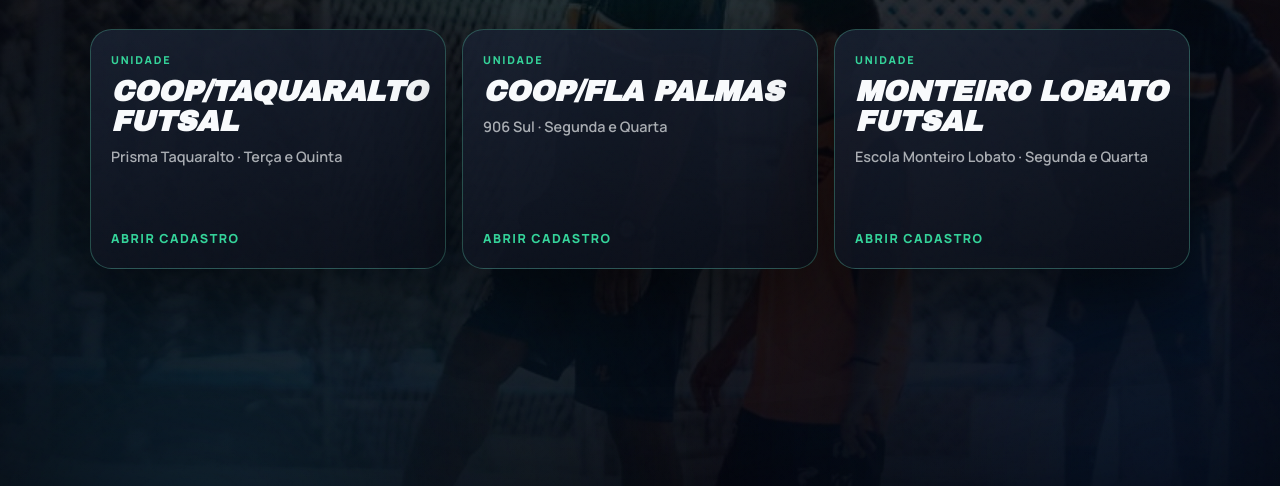
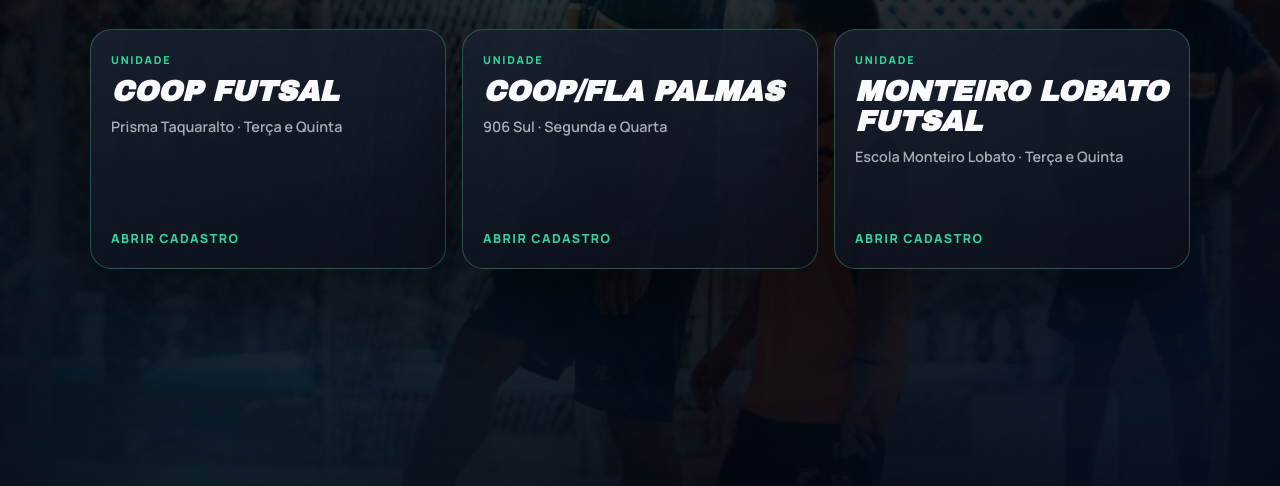
Before and after one commit to marcosvrca/ndf-futsal, a plain HTML site: page index.html in a window 1280 px wide. Shown: the part 314-800 px from the top of the page. Drawn offline with Linux system fonts and the light colour scheme.

Commit message:
Ajusta Monteiro Lobato e o nome da unidade COOP.
Define Terça e Quinta e parcela única de R$ 1.550 na Monteiro Lobato, e renomeia COOP/Taquaralto para COOP Futsal.

Co-authored-by: Cursor <cursoragent@cursor.com>

```diff
--- a/config.js
+++ b/config.js
@@ -22,7 +22,7 @@ window.NDF_CONFIG = {
   // URL da implantação do Apps Script (termina com /exec)
   GOOGLE_SCRIPT_URL: "https://script.google.com/macros/s/AKfycbzC7UYY24Q6Bjm-y5nrBw7BnzvSuRytuoi46MNKRf60Q1pAjRBJYx5m8TOYooMBlFvaHw/exec",
 
-  // Pacote anual (parcelado) + opção mensal avulsa — padrão (COOP/Taquaralto e COOP/Fla Palmas).
+  // Pacote anual (parcelado) + opção mensal avulsa — padrão (COOP e COOP/Fla Palmas).
   // Unidade com `planos` próprio sobrescreve esta lista (ex.: Monteiro Lobato).
   PLANOS: [
     { id: "1x", label: "Parcela Única de R$ 2.160,00", parcelas: 1, valorParcela: 2160, valorTotal: 2160, tipo: "anual" },
@@ -40,7 +40,7 @@ window.NDF_CONFIG = {
     { id: "mensal", label: "Parcela de R$ 260,00", parcelas: 1, valorParcela: 260, valorTotal: 260, tipo: "mensal" },
   ],
 
-  // Fallback global (COOP/Taquaralto e COOP/Fla Palmas). "#" = ainda sem link.
+  // Fallback global (COOP e COOP/Fla Palmas). "#" = ainda sem link.
   PAYMENT_LINKS: {
     "1x": "#",
     "2x": "#",
@@ -66,13 +66,13 @@ window.NDF_CONFIG = {
     // id da URL: ?unidade=coop (aliases "copp", "copy" e "taquaralto" no script)
     coop: {
       id: "coop",
-      nome: "COOP/Taquaralto Futsal",
-      aba: "COOP/Taquaralto Futsal",
+      nome: "COOP Futsal",
+      aba: "COOP Futsal",
       slogan: "Formando atletas com disciplina e alegria",
       local: "Prisma Taquaralto",
       diasLabel: "Terça e Quinta",
       /**
-       * Links Mercado Pago — COOP/Taquaralto (5 links).
+       * Links Mercado Pago — COOP Futsal (5 links).
        * Substitua cada COLE_AQUI_... pela URL real. Placeholders mantêm o botão oculto.
        */
       paymentLinks: {
@@ -160,10 +160,10 @@ window.NDF_CONFIG = {
       aba: "Monteiro Lobato Futsal",
       slogan: "Esporte e educação no mesmo ritmo",
       local: "Escola Monteiro Lobato",
-      diasLabel: "Segunda e Quarta",
-      // Formas permitidas: à vista / 12x (total R$ 1.680) e 5x / 8x / 10x; mensal avulso R$ 195
+      diasLabel: "Terça e Quinta",
+      // Formas permitidas: à vista R$ 1.550 / 12x e 5x / 8x / 10x; mensal avulso R$ 195
       planos: [
-        { id: "1x", label: "Parcela Única de R$ 1.680,00", parcelas: 1, valorParcela: 1680, valorTotal: 1680, tipo: "anual" },
+        { id: "1x", label: "Parcela Única de R$ 1.550,00", parcelas: 1, valorParcela: 1550, valorTotal: 1550, tipo: "anual" },
         { id: "5x", label: "5 Parcelas de R$ 320,00", parcelas: 5, valorParcela: 320, valorTotal: 1600, tipo: "anual" },
         { id: "8x", label: "8 Parcelas de R$ 200,00", parcelas: 8, valorParcela: 200, valorTotal: 1600, tipo: "anual" },
         { id: "10x", label: "10 Parcelas de R$ 160,00", parcelas: 10, valorParcela: 160, valorTotal: 1600, tipo: "anual" },
@@ -178,7 +178,7 @@ window.NDF_CONFIG = {
        * Chaves = id do plano em `planos` acima.
        */
       paymentLinks: {
-        "1x": "COLE_AQUI_LINK_AVISTA", // à vista R$ 1.680
+        "1x": "COLE_AQUI_LINK_AVISTA", // à vista R$ 1.550
         "5x": "COLE_AQUI_LINK_5X", // 5× R$ 320
         "8x": "COLE_AQUI_LINK_8X", // 8× R$ 200
         "10x": "COLE_AQUI_LINK_10X", // 10× R$ 160
@@ -190,24 +190,24 @@ window.NDF_CONFIG = {
       },
       horarios: [
         {
-          id: "ml-segqua-1730-2019-2017",
-          dias: "Segunda e Quarta",
+          id: "ml-t3-1730-2019-2017",
+          dias: "Terça e Quinta",
           horario: "17:30 às 18:30",
           turma: "Nascidos 2019, 2018 e 2017",
           local: "Escola Monteiro Lobato",
           label: "17:30 às 18:30 — Nascidos 2019, 2018 e 2017",
         },
         {
-          id: "ml-segqua-1830-2016-2014",
-          dias: "Segunda e Quarta",
+          id: "ml-t3-1830-2016-2014",
+          dias: "Terça e Quinta",
           horario: "18:30 às 19:30",
           turma: "Nascidos 2016, 2015 e 2014",
           local: "Escola Monteiro Lobato",
           label: "18:30 às 19:30 — Nascidos 2016, 2015 e 2014",
         },
         {
-          id: "ml-segqua-1930-2013-2011",
-          dias: "Segunda e Quarta",
+          id: "ml-t3-1930-2013-2011",
+          dias: "Terça e Quinta",
           horario: "19:30 às 20:30",
           turma: "Nascidos 2013, 2012 e 2011",
           local: "Escola Monteiro Lobato",
--- a/index.html
+++ b/index.html
@@ -50,7 +50,7 @@
     <section class="home__grid" aria-label="Unidades">
       <a class="unit-card reveal" data-delay="0" href="./cadastro?unidade=coop">
         <p class="unit-card__tag">Unidade</p>
-        <h2 class="unit-card__name">COOP/Taquaralto Futsal</h2>
+        <h2 class="unit-card__name">COOP Futsal</h2>
         <p class="unit-card__meta">Prisma Taquaralto · Terça e Quinta</p>
         <span class="unit-card__cta">Abrir cadastro</span>
       </a>
@@ -65,13 +65,13 @@
       <a class="unit-card reveal" data-delay="2" href="./cadastro?unidade=monteiro-lobato">
         <p class="unit-card__tag">Unidade</p>
         <h2 class="unit-card__name">Monteiro Lobato Futsal</h2>
-        <p class="unit-card__meta">Escola Monteiro Lobato · Segunda e Quarta</p>
+        <p class="unit-card__meta">Escola Monteiro Lobato · Terça e Quinta</p>
         <span class="unit-card__cta">Abrir cadastro</span>
       </a>
     </section>
   </main>
 
-  <script src="config.js?v=29"></script>
-  <script src="home.js?v=29"></script>
+  <script src="config.js?v=36"></script>
+  <script src="home.js?v=36"></script>
 </body>
 </html>
```
Also changed, not shown: cadastro.html (+2 -2 lines), 2 other files.
